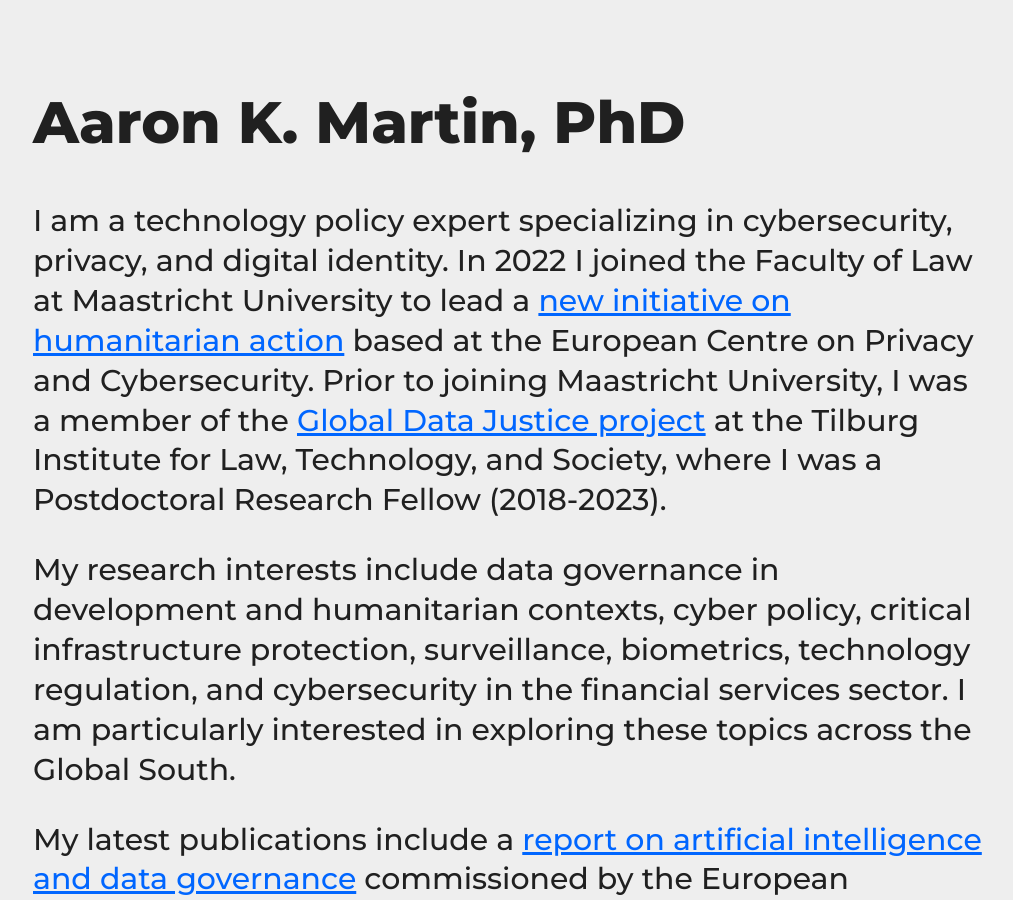
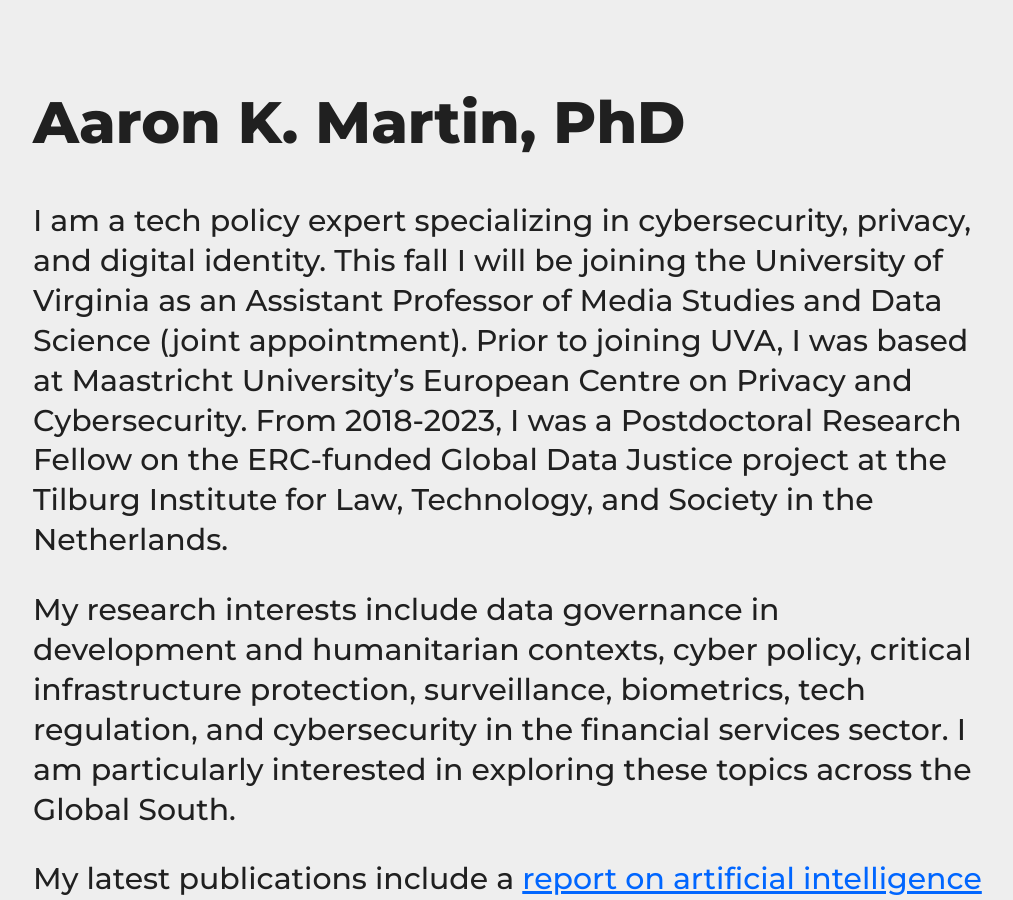
Before and after one commit to haroonalrasheed/641a, a Jekyll site: the page built from index.md, in a window 1280 px wide and 900 px high. Shown: the whole window, without its empty margins (131-1144 px from the left). Built offline with Jekyll 4.4.1, drawn with Linux system fonts in a browser that asks for light colours; some of the changed text lies outside the part shown.

Commit message:
Update index.md

```diff
--- a/index.md
+++ b/index.md
@@ -2,15 +2,15 @@
 layout: default
 title: Aaron K. Martin, PhD
 ---
-I am a technology policy expert specializing in cybersecurity, privacy, and digital identity. In 2022 I joined the Faculty of Law at Maastricht University to lead a [new initiative on humanitarian action](https://www.maastrichtuniversity.nl/ecpc/humanitarian-action-programme) based at the European Centre on Privacy and Cybersecurity. Prior to joining Maastricht University, I was a member of the [Global Data Justice project](https://globaldatajustice.org) at the Tilburg Institute for Law, Technology, and Society, where I was a Postdoctoral Research Fellow (2018-2023).
+I am a tech policy expert specializing in cybersecurity, privacy, and digital identity. This fall I will be joining the University of Virginia as an Assistant Professor of Media Studies and Data Science (joint appointment). Prior to joining UVA, I was based at Maastricht University's European Centre on Privacy and Cybersecurity. From 2018-2023, I was a Postdoctoral Research Fellow on the ERC-funded Global Data Justice project at the Tilburg Institute for Law, Technology, and Society in the Netherlands.
 
-My research interests include data governance in development and humanitarian contexts, cyber policy, critical infrastructure protection, surveillance, biometrics, technology regulation, and cybersecurity in the financial services sector. I am particularly interested in exploring these topics across the Global South.
+My research interests include data governance in development and humanitarian contexts, cyber policy, critical infrastructure protection, surveillance, biometrics, tech regulation, and cybersecurity in the financial services sector. I am particularly interested in exploring these topics across the Global South.
 
 My latest publications include a [report on artificial intelligence and data governance](https://www.europarl.europa.eu/thinktank/en/document/EPRS_STU(2022)729533) commissioned by the European Parliament, a [collaborative forum](https://doi.org/10.1080/14650045.2022.2047468) on digitization and sovereignty in humanitarian space, a [short piece](https://doi.org/10.24908/ss.v19i1.14547) exploring the rise of India’s Aadhaar as an exemplar of developmental digital identity, a [co-authored commentary](https://doi.org/10.1177/20539517211006744) on research on digital identity in humanitarian aid, a [research essay](https://doi.org/10.1080/02681102.2020.1811943) written with Professor Linnet Taylor on the impacts of customer identification requirements on refugees, and an [article](https://doi.org/10.24908/ss.v17i1/2.12924) on the surveillance of mobile money platforms.
 
 Prior to returning to academia, I was a Vice President of Cyber Policy at JPMorgan Chase in New York from 2015-2018. Before that I worked in tech policy roles at the Organisation for Economic Cooperation and Development (OECD), European Commission's Joint Research Centre, Vodafone Group, and [elsewhere](http://sixfouronea.net/professional-history/). I have lectured internationally including at the London School of Economics and Political Science (LSE), Cornell Tech, NYU Stern, and Fundação Getulio Vargas.
 
-In recent years I have consulted for the UN Refugee Agency (UNHCR) on digital connectivity topics, advised the GSMA Mobile for Development initiative on its data ethics strategy, worked with the World Bank on data governance in foundational identity programs, and led an international project on data protection regulatory convergence for the European Commission (DG JUST). I have a PhD in Information Systems and Innovation from the LSE, where I studied biometrics.
+In recent years I have consulted for the UN Refugee Agency (UNHCR) on digital connectivity topics, advised the GSMA Mobile for Development initiative on its data ethics strategy, worked with the World Bank on data governance in foundational identity programs, and led an international project on data protection regulatory convergence for the European Commission. I have a PhD in Information Systems and Innovation from the LSE, where I studied biometrics.
 
 <p align="center">
   <img src="images/aaron_martin.jpg">
```
